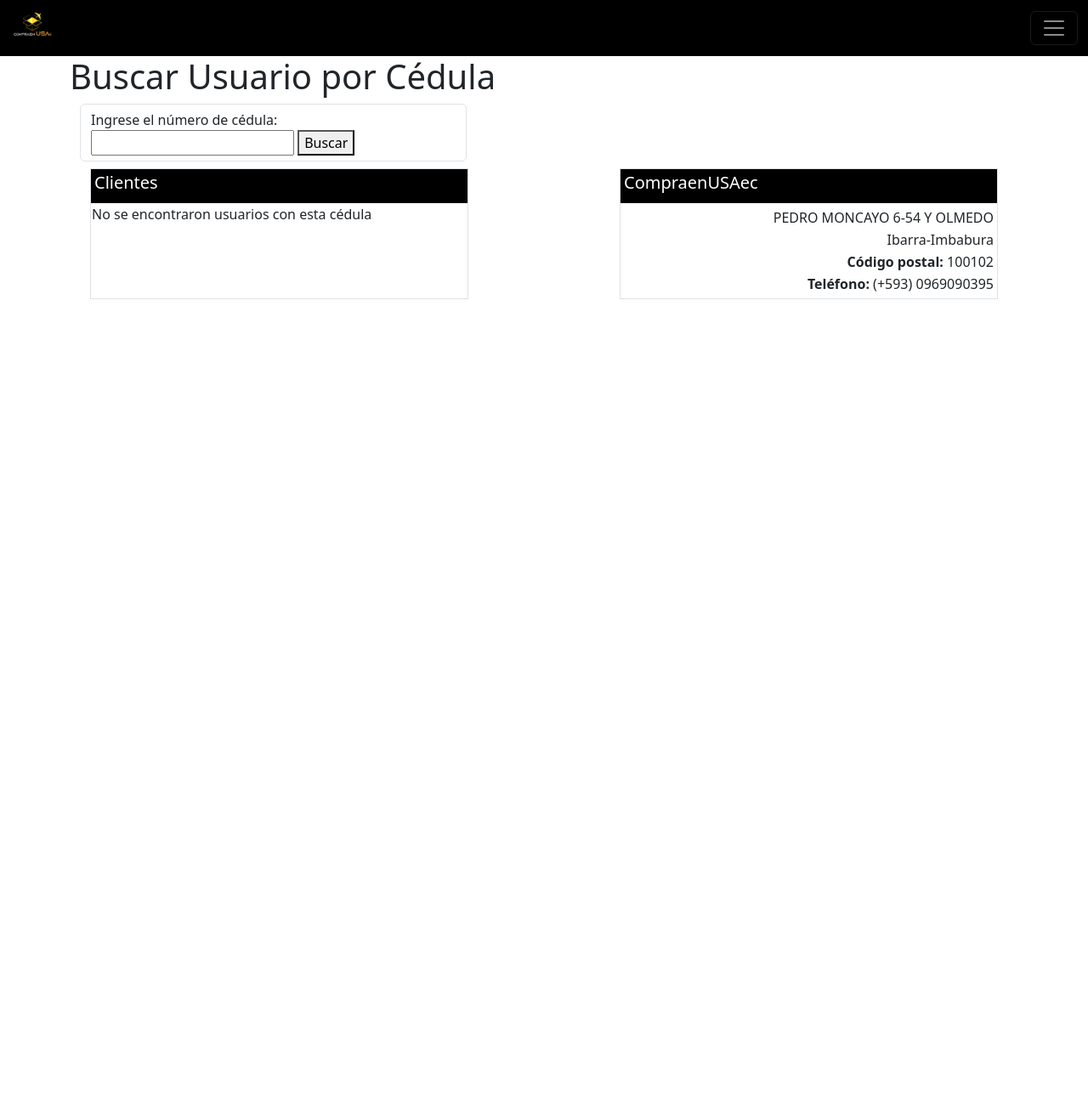
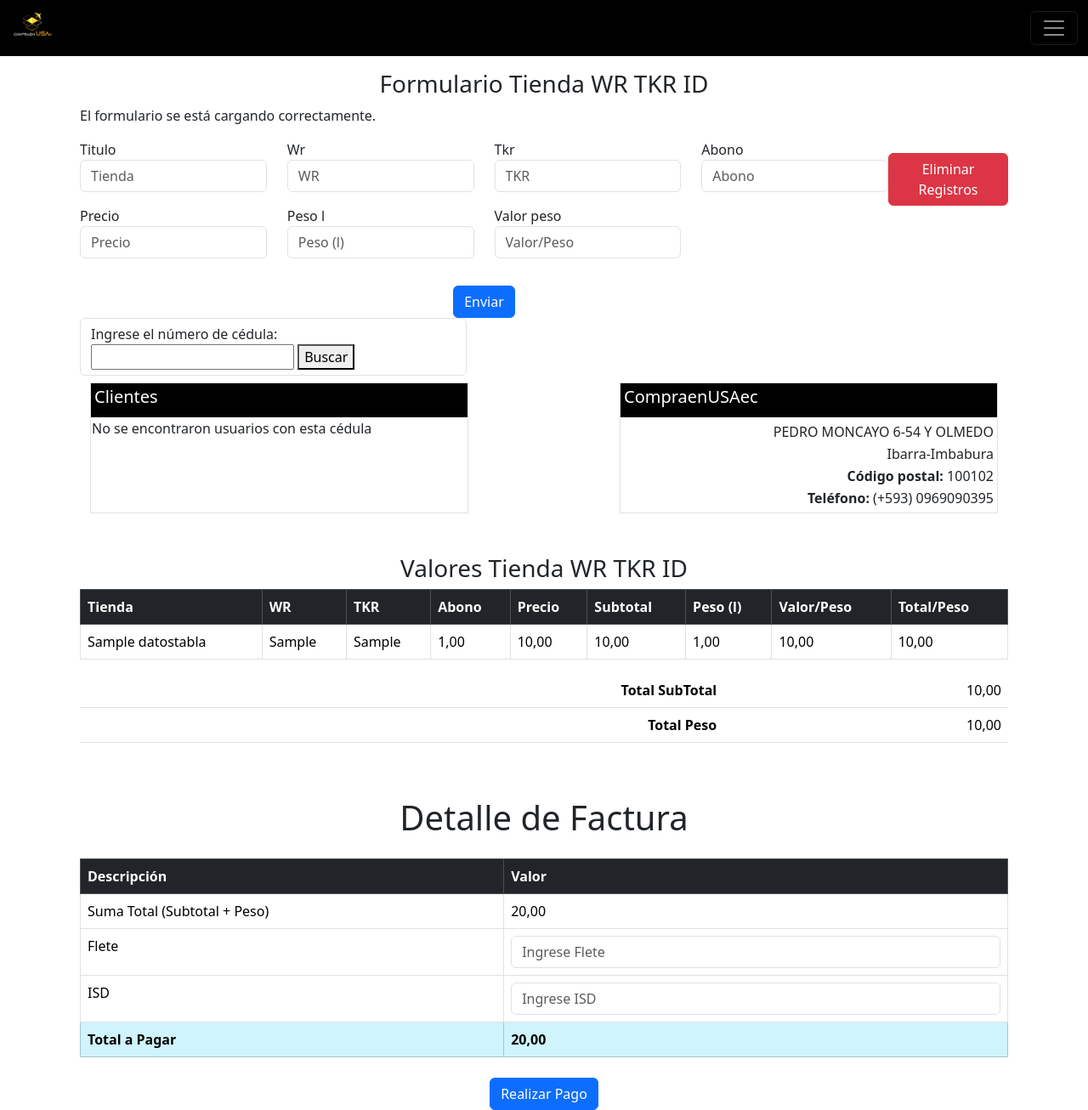
Before and after one commit to MiguelAngelEc/Recibo_compraenUSAec, a Django app: page /facturaUsuarios/ in a window 1280 px wide. Shown: the whole page at 85% size. Before the commit the page ends 352 px from the top, so only its background shows below. Run offline with Django 5.2, Linux system fonts and the light colour scheme; tables that the repository leaves empty hold one stand-in row (values such as "Sample post").

Commit message:
Cambio Importantes-Logica Comprobante

```diff
--- a/aplicaciones/Registro_Usuarios/admin.py
+++ b/aplicaciones/Registro_Usuarios/admin.py
@@ -1,7 +1,8 @@
 from django.contrib import admin
-from .models import Usuarios, Tiendas
+from .models import Usuarios, Tiendas, DatosTabla
 
 # Register your models here.
 
 admin.site.register(Usuarios)
 admin.site.register(Tiendas)
+admin.site.register(DatosTabla)
--- /dev/null
+++ b/aplicaciones/Registro_Usuarios/forms.py
@@ -0,0 +1,16 @@
+from django import forms
+from .models import DatosTabla
+
+class TiendaForm(forms.ModelForm):
+    class Meta:
+        model = DatosTabla
+        fields = ['titulo', 'wr', 'tkr', 'abono', 'precio', 'peso_l', 'valor_peso']  # Excluir 'total_peso'
+        widgets = {
+            'titulo': forms.TextInput(attrs={'class': 'form-control', 'placeholder': 'Tienda'}),
+            'wr': forms.TextInput(attrs={'class': 'form-control', 'placeholder': 'WR'}),
+            'tkr': forms.TextInput(attrs={'class': 'form-control', 'placeholder': 'TKR'}),
+            'abono': forms.NumberInput(attrs={'class': 'form-control', 'placeholder': 'Abono'}),
+            'precio': forms.NumberInput(attrs={'class': 'form-control', 'placeholder': 'Precio'}),
+            'peso_l': forms.NumberInput(attrs={'class': 'form-control', 'placeholder': 'Peso (l)', 'step': '0.01'}),
+            'valor_peso': forms.NumberInput(attrs={'class': 'form-control', 'placeholder': 'Valor/Peso', 'step': '0.01'}),
+        }
--- a/aplicaciones/Registro_Usuarios/static/js/gestionUsuarios.js
+++ b/aplicaciones/Registro_Usuarios/static/js/gestionUsuarios.js
@@ -29,18 +29,4 @@
         });
     }
 
-    // Selecciona el campo de entrada y el formulario solo si existen
-    const inputField = document.getElementById('txtTienda');
-    const form = document.getElementById('tiendaForm');
-
-    if (inputField && form) {
-        // Añade un evento al presionar "Enter" en el campo de entrada
-        inputField.addEventListener('keydown', function(event) {
-            if (event.key === 'Enter') {
-                event.preventDefault(); // Evita el comportamiento predeterminado
-                form.submit(); // Envía el formulario
-            }
-        });
-    }
-
 });
--- a/aplicaciones/Registro_Usuarios/templates/facturaUsuarios.html
+++ b/aplicaciones/Registro_Usuarios/templates/facturaUsuarios.html
@@ -1,23 +1,64 @@
 {% extends "./base.html"%}
 {% block title %} Gestion Usuarios {% endblock %}
 {% block body %}
-<h1>Buscar Usuario por Cédula</h1>
+
+
+<!-- Formulario para Ingresar los valores -->
+<div class="container mt-3">
+    <h3 class="text-center">Formulario Tienda WR TKR ID</h3>
+    {% if form %}
+    <p>El formulario se está cargando correctamente.</p>
+    {% else %}
+    <p>Error: No se está cargando el formulario.</p>
+    {% endif %}
+    <div class="d-flex justify-content-center">
+        <form method="POST" class="w-100">
+            {% csrf_token %}
+            <div class="row">
+                {% for field in form %}
+                    <div class="col-md-3 mb-3"> <!-- Cambia a col-md-3 para 4 columnas -->
+                        <div class="form-group">
+                            {{ field.label }} <!-- Muestra la etiqueta del campo -->
+                            {{ field }} <!-- Muestra el campo del formulario -->
+                            {% if field.help_text %}
+                                <small class="form-text text-muted">{{ field.help_text }}</small> <!-- Texto de ayuda -->
+                            {% endif %}
+                        </div>
+                    </div>
+                {% endfor %}
+            </div>
+            <div class="text-center mt-3">
+                <form method="POST">
+                    {% csrf_token %}
+                    <button type="submit" class="btn btn-primary" name="submit_tienda" value="submit_tienda">Enviar</button>
+                </form>
+            </div>
+
+            <!-- Formulario para eliminar todos los registros -->
+            <div class="text-center mt-3">
+                <form method="POST" action="{% url 'eliminar_todos_los_registros' %}">
+                    {% csrf_token %}
+                    <button type="submit" class="btn btn-danger" name="submit_eliminar_todos" value="submit_eliminar_todos">Eliminar Registros</button>
+                    <a href="{% url 'facturaUsuarios' %}"></a>
+                </form>
+            </div>
+        </form>
+    </div>
+
+</div>
 
 <!-- Formulario para buscar usuario por cédula -->
-
-
 <div class="container">
     <div class="col-5 mb-2">
         <form class="form-control col-1" method="POST">
             {% csrf_token %}
             <label for="cedula">Ingrese el número de cédula:</label>
             <input type="text" id="cedula" name="cedula" required>
-            <button type="submit">Buscar</button>
+            <button type="submit" name="submit_buscar" value="submit_buscar">Buscar</button>
         </form>
     </div>
 
-
-    <!-- Tabla que mostrará los datos del usuario encontrado -->
+<!-- Tabla que mostrará los datos del usuario encontrado -->
     <div class="container d-flex justify-content-between col-12">
         <div class="border col-5">
             <div class=" p-1 bg-black text-white">
@@ -63,6 +104,95 @@
 
 </div>
 
+<!-- Tabla que muestra los valoares  -->
+<div class="container mt-5">
+    <h3 class="text-center">Valores Tienda WR TKR ID</h3>
+    <div class="table-responsive">
+      <table class="table table-bordered">
+        <thead class="table-dark">
+            <tr>
+                <th scope="col">Tienda</th>
+                <th scope="col">WR</th>
+                <th scope="col">TKR</th>
+                <th scope="col">Abono</th>
+                <th scope="col">Precio</th>
+                <th scope="col">Subtotal</th>
+                <th scope="col">Peso (l)</th>
+                <th scope="col">Valor/Peso</th>
+                <th scope="col">Total/Peso</th>
+            </tr>
+        </thead>
+        <tbody>
+            {% for tienda in tiendas %}
+            <tr>
+                <td>{{ tienda.titulo }}</td>
+                <td>{{ tienda.wr }}</td>
+                <td>{{ tienda.tkr }}</td>
+                <td>{{ tienda.abono }}</td>
+                <td>{{ tienda.precio }}</td>
+                <td>{{ tienda.subtotal }}</td>
+                <td>{{ tienda.peso_l }}</td>
+                <td>{{ tienda.valor_peso }}</td>
+                <td>{{ tienda.total_peso }}</td>
+            </tr>
+            {% endfor %}
+            <div class="d-flex justify-content-end">
+                <table class="table">
+                    <tr>
+                        <td class="text-end"><strong>Total SubTotal</strong></td>
+                        <td class="text-end">{{ total_general_subtotal }}</td> <!-- Clase para alinear a la derecha -->
+                    </tr>
+                    <tr>
+                        <td class="text-end"><strong>Total Peso</strong></td>
+                        <td class="text-end">{{ total_general_peso }}</td> <!-- Clase para alinear a la derecha -->
+                    </tr>
+                    <tr>
+                </table>
+            </div>
+        </tbody>
+      </table>
+    </div>
+    <div class="container mt-5">
+        <h1 class="text-center">Detalle de Factura</h1>
 
+        <!-- Detalle de los valores -->
+        <table class="table table-bordered mt-4">
+            <thead class="table-dark">
+                <tr>
+                    <th scope="col">Descripción</th>
+                    <th scope="col">Valor</th>
+                </tr>
+            </thead>
+            <tbody>
+
+                <tr>
+                    <td>Suma Total (Subtotal + Peso)</td>
+                    <td>{{ total_suma }}</td>
+                </tr>
+                <tr>
+                    <td>Flete</td>
+                    <td class="right-aligned input-container">
+                        <input type="number" class="form-control" name="flete" placeholder="Ingrese Flete" step="0.01">
+                    </td>
+                </tr>
+                <tr>
+                    <td>ISD</td>
+                    <td class="right-aligned input-container">
+                        <input type="number" class="form-control" name="isd" placeholder="Ingrese ISD" step="0.01">
+                    </td>
+                </tr>
+                <tr class="table-info">
+                    <td><strong>Total a Pagar</strong></td>
+                    <td><strong>{{ total_final }}</strong></td>
+                </tr>
+            </tbody>
+        </table>
+
+        <!-- Botón de acción -->
+        <div class="text-center mt-4">
+            <button class="btn btn-primary">Realizar Pago</button>
+        </div>
+    </div>
+</div>
 
 {% endblock %}
--- a/aplicaciones/Registro_Usuarios/url.py
+++ b/aplicaciones/Registro_Usuarios/url.py
@@ -13,6 +13,8 @@
     path('eliminarUsuarios/<codigo>/', views.eliminarUsuarios, name='eliminarUsuarios'),
     # URL para factura de usuarios
     path('facturaUsuarios/', views.facturaUsuarios, name='facturaUsuarios'),
-    #Crea vista de Busqueda de Usuario
+    #Elimina los valores de la Factura
+    path('eliminar-todos/', views.eliminar_todos_los_registros, name='eliminar_todos_los_registros'),
+
 
 ]
--- a/aplicaciones/Registro_Usuarios/views.py
+++ b/aplicaciones/Registro_Usuarios/views.py
@@ -1,7 +1,13 @@
 from django.shortcuts import render, redirect
-from .models import Usuarios
+from decimal import Decimal
+import logging
+from .models import Usuarios, DatosTabla
+from .forms import TiendaForm
 from django.contrib import messages
 
+
+
+logger = logging.getLogger(__name__)
 # Create your views here.
 
 def home(request):
@@ -55,6 +61,7 @@
     usuarios.email = email
     usuarios.save()
 
+
     messages.success(request, 'Usuario Actualizado!!')
     return redirect ('/')
 
@@ -66,18 +73,102 @@
     return redirect('/')
 
 #Parte de Factura
+# #Busca con numero de cedula
+# def facturaUsuarios(request):
+#     usuarios = None
+#     if request.method == 'POST':
+#         # Obtener la cédula ingresada en el formulario
+#         cedula = request.POST.get('cedula')
+
+#         # Verificar si se ingresó una cédula y buscar en la base de datos
+#         if cedula:
+#             usuarios = Usuarios.objects.filter(cedula=cedula)
+#         else:
+#             usuarios = Usuarios.objects.none()  # No mostrar nada si no hay cédula
+#     else:
+#         usuarios = Usuarios.objects.none()  # Si no es POST, no mostrar usuarios
+
+#     return render(request, 'facturaUsuarios.html', {'usuarios': usuarios})
+
+#Parte para el Valor de las Facturas
+#Tabla para mostrar los valores
 def facturaUsuarios(request):
-    usuario = None
+    usuarios = None
+    form = TiendaForm()  # Asegurar que form siempre tenga un valor por defecto
+    tiendas = DatosTabla.objects.all()  # Obtener todos los registros de DatosTabla
+
+    # Si el campo es vacío, coloca 'S/D'
+    for tienda in tiendas:
+        tienda.titulo = tienda.titulo if tienda.titulo else 'S/D'
+        tienda.wr = tienda.wr if tienda.wr else 'S/D'
+        tienda.tkr = tienda.tkr if tienda.tkr else 'S/D'
+        tienda.abono = tienda.abono if tienda.abono is not None else Decimal('0.0')
+        tienda.precio = tienda.precio if tienda.precio is not None else Decimal('0.0')
+        tienda.subtotal = tienda.subtotal if tienda.subtotal is not None else Decimal('0.0')
+        tienda.peso_l = tienda.peso_l if tienda.peso_l is not None else Decimal('0.0')
+        tienda.valor_peso = tienda.valor_peso if tienda.valor_peso is not None else Decimal('0.0')
+        tienda.total_peso = tienda.total_peso if tienda.total_peso is not None else Decimal('0.0')
+
+    # Sumar subtotales y total_peso de todas las filas
+    total_general_subtotal = sum(tienda.subtotal for tienda in tiendas)
+    total_general_peso = sum(tienda.total_peso for tienda in tiendas)
+    total_suma = total_general_subtotal + total_general_peso  # Suma total
+
+    total_final = total_suma  # Inicializa el total final
+
     if request.method == 'POST':
-        # Obtener la cédula ingresada en el formulario
-        cedula = request.POST.get('cedula')
+        if 'submit_tienda' in request.POST:
+            # Procesar el formulario TiendaForm
+            form = TiendaForm(request.POST)
+            if form.is_valid():
+                form.save()
+                tiendas = DatosTabla.objects.all()
+                total_general_subtotal = sum(tienda.subtotal for tienda in tiendas)
+                total_general_peso = sum(tienda.total_peso for tienda in tiendas)
+                total_suma = total_general_subtotal + total_general_peso
 
-        # Verificar si se ingresó una cédula y buscar en la base de datos
-        if cedula:
-            usuarios = Usuarios.objects.filter(cedula=cedula)
-        else:
-            usuarios = Usuarios.objects.none()  # No mostrar nada si no hay cédula
-    else:
-        usuarios = Usuarios.objects.none()  # Si no es POST, no mostrar usuarios
+        elif 'submit_buscar' in request.POST:
+            # Procesar el formulario de búsqueda de cédula
+            cedula = request.POST.get('cedula')
+            if cedula:
+                usuarios = Usuarios.objects.filter(cedula=cedula)
+            else:
+                usuarios = Usuarios.objects.none()  # No mostrar nada si no hay cédula
 
-    return render(request, 'facturaUsuarios.html', {'usuarios': usuarios})
+        elif 'submit_eliminar_todos' in request.POST:
+            # Procesar el formulario para eliminar todos los registros
+            DatosTabla.objects.all().delete()
+
+        # Obtener valores de Flete e ISD del formulario
+        flete = request.POST.get('flete', 0)  # Valor por defecto 0 si no existe
+        isd = request.POST.get('isd', 0)      # Valor por defecto 0 si no existe
+
+        try:
+            # Convertir a Decimal y calcular total final
+            flete = Decimal(flete) if flete else Decimal('0.0')
+            isd = Decimal(isd) if isd else Decimal('0.0')
+        except (ValueError, InvalidOperation):
+            flete = Decimal('0.0')
+            isd = Decimal('0.0')
+
+        total_final = total_suma + flete + isd  # Calcular total final
+
+    # Renderiza la plantilla con los usuarios, el formulario y los datos de la tabla
+    return render(request, 'facturaUsuarios.html', {
+        'form': form,
+        'usuarios': usuarios,
+        'tiendas': tiendas,
+        'total_general_subtotal': total_general_subtotal,
+        'total_general_peso': total_general_peso,
+        'total_suma': total_suma,
+        'total_final': total_final  # Pasar total final al contexto
+    })
+
+
+#funcion que elimina los valores
+def eliminar_todos_los_registros(request):
+    if request.method == 'POST':
+        # Eliminar todos los registros de DatosTabla
+        DatosTabla.objects.all().delete()
+        # Redirigir a otra vista (puedes cambiar la URL a donde desees)
+        return redirect('facturaUsuarios')
```
Also changed, not shown: aplicaciones/Registro_Usuarios/models.py (+31 -11 lines), AppCompraenusaec.db, aplicaciones/Registro_Usuarios/migrations/0004_remove_datostabla_peso_remove_datostabla_tienda_and_more.py (added), aplicaciones/Registro_Usuarios/migrations/0005_alter_datostabla_peso_l_alter_datostabla_valor_peso.py (added), aplicaciones/Registro_Usuarios/migrations/0006_remove_datostabla_nui.py (added), aplicaciones/Registro_Usuarios/static/css/style.css (line endings or trailing spaces).
